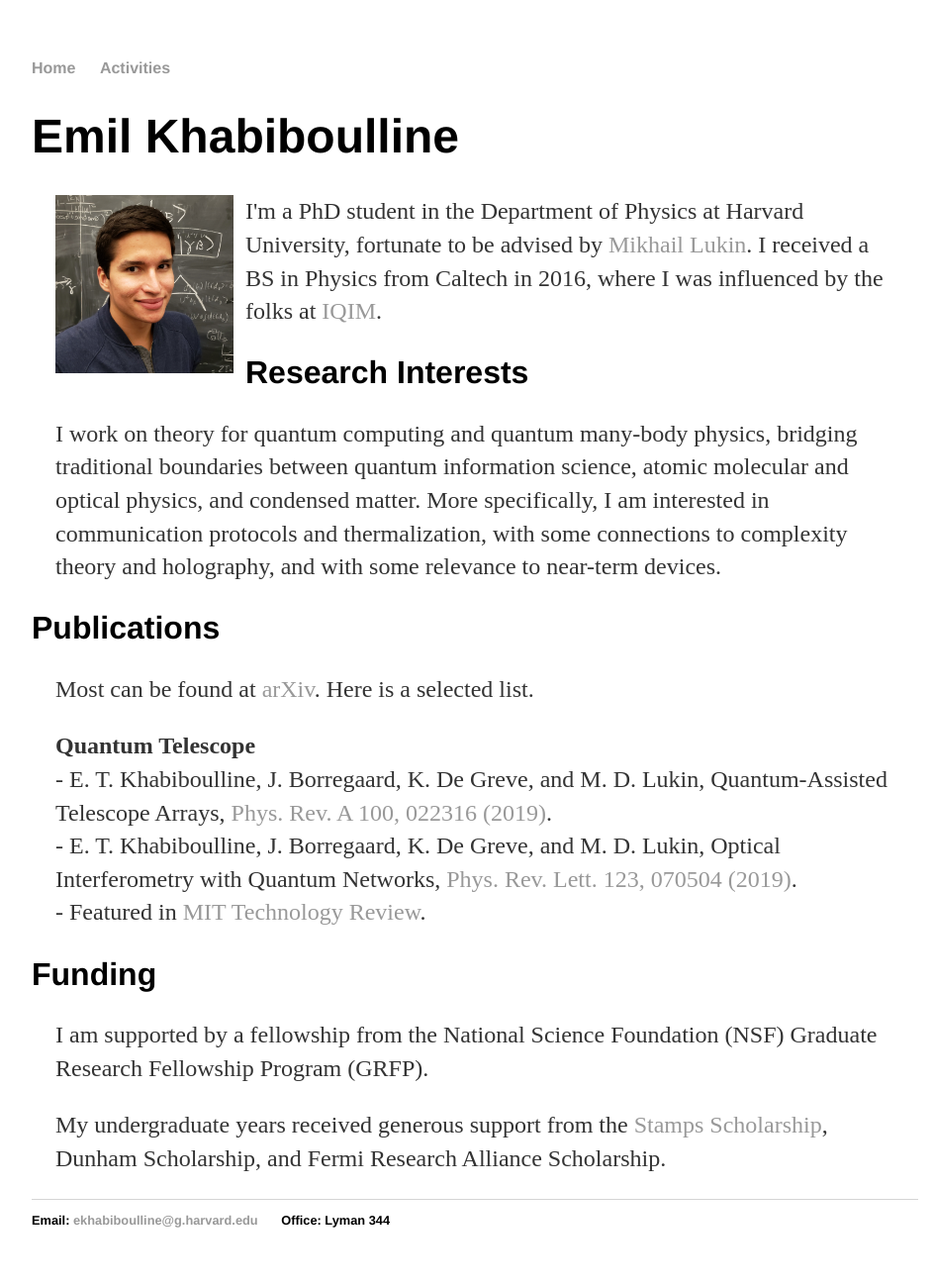
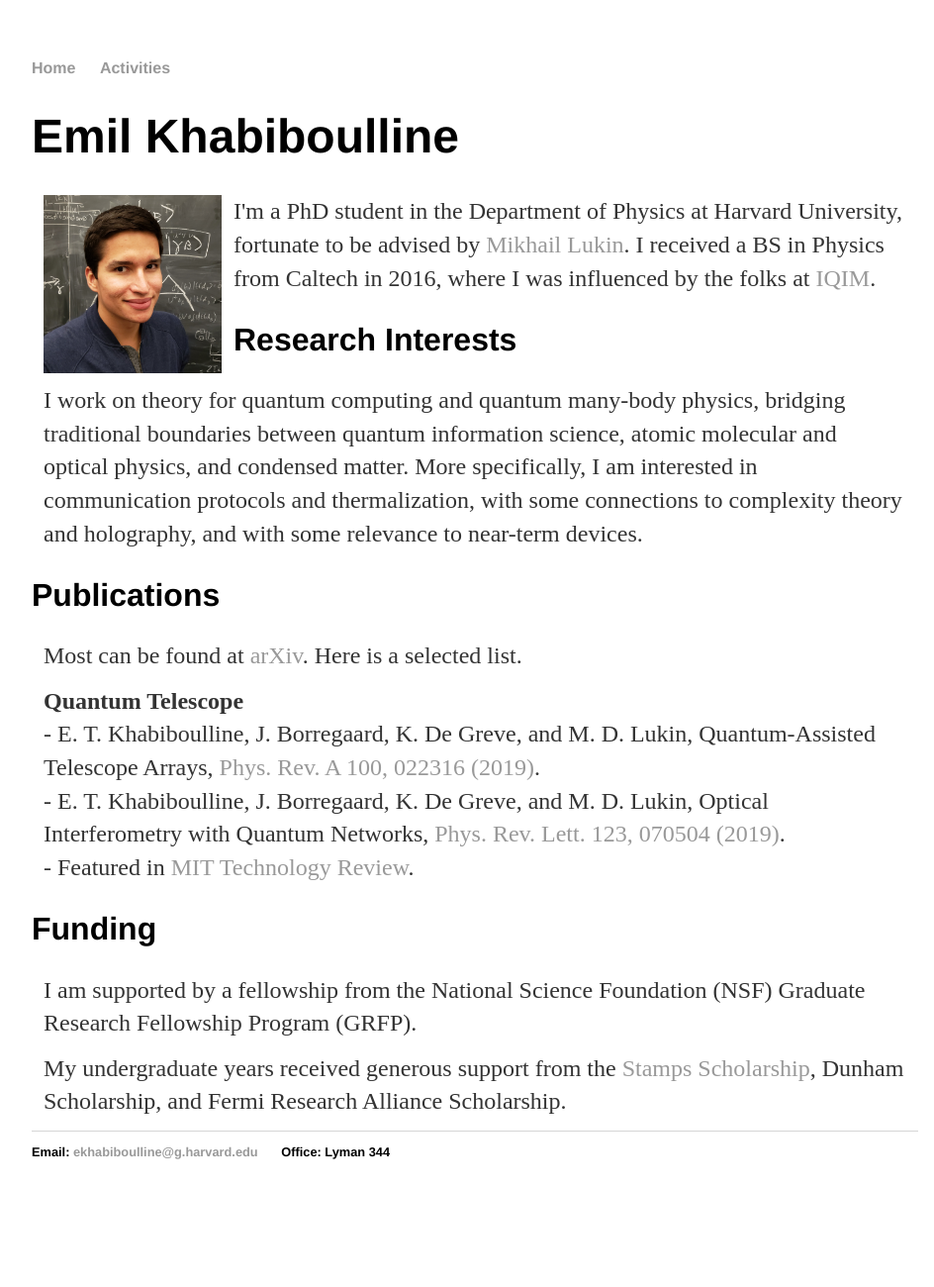
Before and after one commit to emilkhab/emilkhab.github.io, a Jekyll site: the page built from index.html, in a window 1280 px wide. Shown: the whole page at 99% size, without its empty margins (160-1104 px from the left). Built offline with Jekyll 4.4.1, drawn with Linux system fonts in a browser that asks for light colours; after the commit the page ends 1231 px from its top, so only the background shows below that.

Commit message:
Update main.css

```diff
--- a/css/main.css
+++ b/css/main.css
@@ -31,7 +31,7 @@
     font-size: 1.5em;
     line-height: 1.4em;
     color: #333;
-    margin: 1em;
+    margin: 0.5em;
 }
 footer {
     border-top: 1px solid #d5d5d5;
```
